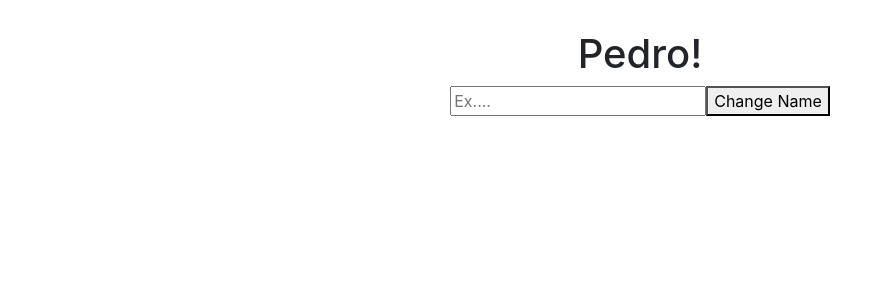
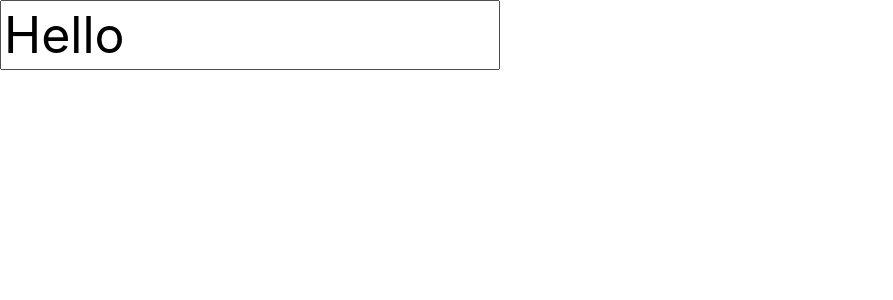
Before and after one commit to JavedAhmaddev/practiseApp, a React (Create React App) app: page / in a window 1280 px wide. Shown: the top 300 px of the page, without its empty margins (0-893 px from the left). Built offline with nearby package versions, Linux system fonts and the light colour scheme.

Commit message:
UseEffect hook practise added

```diff
--- a/src/components/Hooks.js
+++ b/src/components/Hooks.js
@@ -1,5 +1,6 @@
 import React from 'react'
-import UseRefHook from './UseRefHook'
+import UseLayoutHook from './UseLayoutHook'
+// import UseRefHook from './UseRefHook'
 // import UseEffectHook from './UseEffectHook'
 // import UseReducerHook from './UseReducerHook'
 
@@ -8,7 +9,8 @@ function Hooks() {
         <div>
             {/* <UseReducerHook></UseReducerHook> */}
             {/* <UseEffectHook></UseEffectHook> */}
-            <UseRefHook></UseRefHook>
+            {/* <UseRefHook></UseRefHook> */}
+            <UseLayoutHook></UseLayoutHook>
         </div>
     )
 }
--- /dev/null
+++ b/src/components/UseLayoutHook.js
@@ -0,0 +1,25 @@
+import React ,{useLayoutEffect,useEffect, useRef,useState} from 'react'
+
+function UseLayoutHook() {
+    const [Value, setValue] = useState("Pedro")
+
+    const inputRef=useRef(null);
+
+    useLayoutEffect(() => {
+
+        console.log(inputRef.current.value);
+    }, [])
+
+    useEffect(() => {
+        inputRef.current.value="Hello";
+    }, [])
+    return (
+        <div>
+            <input ref={inputRef}  type="text" value="Pedro" style={{width:'500px', height:'70px',fontSize:'50px'}}></input>
+        </div>
+    )
+}
+
+export default UseLayoutHook
+
+// onChange={(event)=>{setValue(event.target.value)}
```
